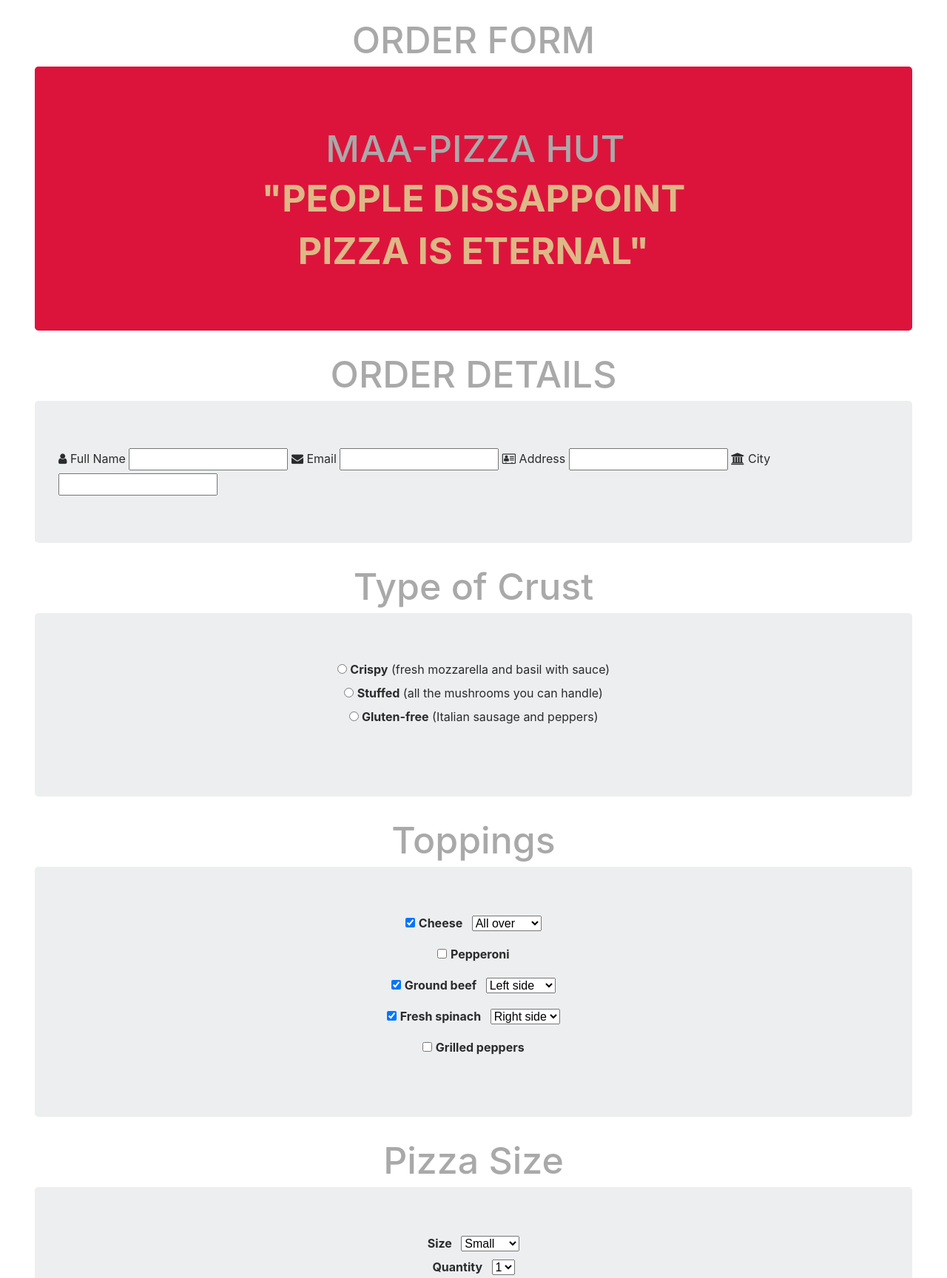
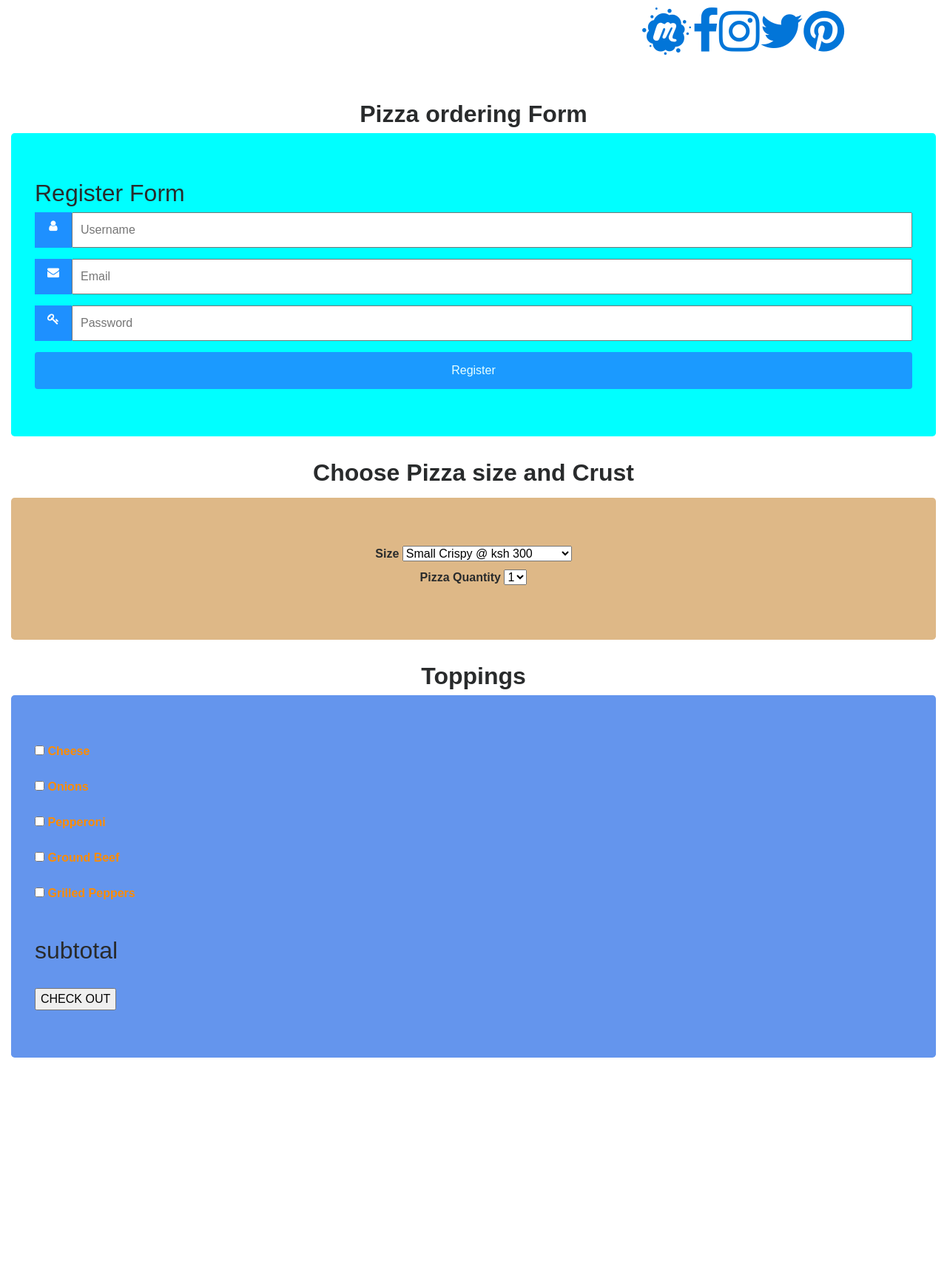
Before and after one commit to Kay-raph/MaaPizza, a plain HTML site: page order/index2.html in a window 1280 px wide. Shown: the part 5-1733 px from the top of the page at 74% size. After the commit the page ends 1467 px from the top, so only its background shows below. Drawn offline with nearby package versions, Linux system fonts and the light colour scheme.

Commit message:
Update index2.html

```diff
--- a/order/index2.html
+++ b/order/index2.html
@@ -1,41 +1,98 @@
-<!DOCTYPE html>
-<html lang="en">
+<!DOCTYPE HTML>
+<html lang="en-US">
 
 <head>
-  <meta charset="UTF-8">
-  <meta name="viewport" content="width=device-width, initial-scale=1.0">
-  <meta http-equiv="X-UA-Compatible" content="ie=edge">
+	<title>HTML5 Local Storage Project</title>
+	<META charset="UTF-8">
+	<META name="viewport" content="width=device-width, initial-scale=1, shrink-to-fit=no">
+	<META NAME='rating' CONTENT='General' />
+	<META NAME='expires' CONTENT='never' />
+	<META NAME='language' CONTENT='English, EN' />
+	<META name="description" content="shopping cart project with HTML5 and JavaScript">
+	<META name="keywords" content="HTML5,CSS,JavaScript, html5 session storage, html5 local storage">
+	<META name="author" content="dcwebmakers.com">
 	<link href="css/bootstrap.css" rel="stylesheet" type="text/css">
-  <link href="css/styles2.css" rel="stylesheet" type="text/css">
 	<link rel="stylesheet" href="https://cdnjs.cloudflare.com/ajax/libs/font-awesome/4.7.0/css/font-awesome.min.css">
 	<script src="https://code.jquery.com/jquery-3.4.1.min.js "
 		integrity="sha256-FgpCb/KJQlLNfOu91ta32o/NMZxltwRo8QtmkMRdAu8=" crossorigin=" anonymous "></script>
-  <script src="js/script2.js "></script>
-  <title>Maa-pizza</title>
+	<script src="/Storage.js"></script>
+	<link rel="stylesheet" href="/css/StorageStyle.css">
 </head>
+<style>
+	body {font-family: Arial, Helvetica, sans-serif;}
+	* {box-sizing: border-box;}
 
+	.input-container {
+	  display: -ms-flexbox; /* IE10 */
+	  display: flex;
+	  width: 100%;
+	  margin-bottom: 15px;
+	}
+
+	.icon {
+	  padding: 10px;
+	  background: dodgerblue;
+	  color: white;
+	  min-width: 50px;
+	  text-align: center;
+	}
+
+	.input-field {
+	  width: 100%;
+	  padding: 10px;
+	  outline: none;
+	}
+
+	.input-field:focus {
+	  border: 2px solid dodgerblue;
+	}
+
+	/* Set a style for the submit button */
+	.btn {
+	  background-color: dodgerblue;
+	  color: white;
+	  padding: 15px 20px;
+	  border: none;
+	  cursor: pointer;
+	  width: 100%;
+	  opacity: 0.9;
+	}
+
+	.btn:hover {
+	  opacity: 1;
+	}
+	</style>
 <body>
+	<div class="nav">
+		<nav class="navbar navbar-inverse navbar-fixed-top" id="nav">
+			<div class="container">
+				<a href="index.html">
+					<div class="navbar-text pull-left" style="color: deeppink;">
+					</div>
+				</a>
+				<div class="navbar-text pull-right"><a href="https://www.pinterest.com"><i
+							class="fa fa-pinterest fa-4x"></i></a></div>
+				<div class="navbar-text pull-right"><a href="http://twitter.com"><i class="fa fa-twitter fa-4x"></i></a>
+				</div>
+				<div class="navbar-text pull-right"><a href="https://www.instagram.com/">
+						<i class="fa fa-instagram fa-4x"></i></a>
+				</div>
+				<div class="navbar-text pull-right"><a href="https://www.facebook.com">
+						<i class="fa fa-facebook fa-4x"></i></a></div>
+				<div class="navbar-text pull-right"><a href="https://www.meetup.com/">
+						<i class="fa fa-meetup fa-4x"></i></a>
+				</div>
+			</div>
+		</nav>
+	</div>
 	<div class="container-fluid">
-    <h1>ORDER FORM</h1>
-    <div class="jumbotron" id="jmb">
-      <div class="rot">
-        <h1>MAA-PIZZA HUT</h1><br>
-      </div>
-      <b>
-        <h3 style="color: burlywood;">
-          <p>"PEOPLE DISSAPPOINT</p>
-      </b>
-      <b>
-        <p>PIZZA IS ETERNAL"</p>
-        </h3>
-      </b>
-    </div>
-    <h1>ORDER DETAILS</h1>
-    <div class="jumbotron" id="jb">
+		<div class="imeg"><br><br>
+			<h2 style="text-align: center;"><b>Pizza ordering Form</b></h2>
+			<div class="jumbotron" id="jb" style="background-color: aqua;">
 
 				<form href="script2.js" onsubmit="return validateForm()" method="post">
 					<div class="conta">
-          <div class="row1">
+						<!-- <div class="row1">
 							<div class="col-50">
 								<label for="fname"><i class="fa fa-user"></i> Full Name</label>
 								<input type="text" id="fname" name="firstname" placeholder="">
@@ -46,98 +103,102 @@
 								<label for="city"><i class="fa fa-institution"></i> City</label>
 								<input type="text" id="city" name="city     " placeholder="">
 							</div>
+						</div> -->
+						<form action="" style="max-width:500px;margin:auto">
+							<h2>Register Form</h2>
+							<div class="input-container">
+								<i class="fa fa-user icon"></i>
+								<input class="input-field" type="text" placeholder="Username" name="usrnm">
 							</div>
+
+							<div class="input-container">
+								<i class="fa fa-envelope icon"></i>
+								<input class="input-field" type="text" placeholder="Email" name="email">
+							</div>
+
+							<div class="input-container">
+								<i class="fa fa-key icon"></i>
+								<input class="input-field" type="password" placeholder="Password" name="psw">
+							</div>
+
+							<button type="submit" class="btn">Register</button>
+						</form>
+
 
 					</div>
 			</div>
-    <h1>Type of Crust</h1>
-    <div class="jumbotron" style="background-image: url(" css/pzz.jpg");"> <div style="text-align:center;">
-      <input id="Crispy" name="crust-type" type="radio" value="Crispy">
-      <label for="crispy"><strong>Crispy</strong> (fresh mozzarella and basil with sauce)</label>
-    </div>
-    <div style="text-align:center;">
-      <input id="Stuffed" name="crust-type" type="radio" value="stuffed">
-      <label for="stuffed"><strong>Stuffed</strong> (all the mushrooms you can handle)</label>
-    </div>
-    <div style="text-align:center;">
-      <input id="Glutten-Free" name="crust-type" type="radio" value="sausage">
-      <label for="glutten-free"><strong>Gluten-free</strong> (Italian sausage and peppers)</label>
-    </div><br>
-  </div>
+			<p>
+				<h2 style="text-align: center;"><b>Choose Pizza size and Crust </b>
+			</p>
+			</h2>
+			<form name=ShoppingList>
 
-  <h1>Toppings</h1>
-  <div class="jumbotron">
-    <!-- toppings -->
-    <div style="text-align:center;">
-      <input id="topping-cheese" name="cheese" type="checkbox" value="cheese" checked>
-      <label for="topping-cheese"><strong>Cheese</strong></label>
+				<div id="main">
 
-      <label class="visuallyhidden" for="topping-cheese-location">Cheese location</label>
-      <select id="topping-cheese-location" name="cheese-location">
-        <option value="all" selected>All over</option>
-        <option value="left">Left side</option>
-        <option value="right">Right side</option>
-      </select>
-    </div>
-    <div style="text-align:center;">
-      <input id="topping-pepperoni" name="topping" type="checkbox" value="pepperoni">
-      <label for="topping-pepperoni"><strong>Pepperoni</strong></label>
-      <!-- for a cleaner experience, we'd only add the <select> when the checkbox is checked -->
-    </div>
-    <div style="text-align:center;">
-      <input id="topping-beef" name="topping" type="checkbox" value="beef" checked>
-      <label for="topping-beef"><strong>Ground beef</strong></label>
-
-      <label class="visuallyhidden" for="topping-beef-location">Beef location</label>
-      <select id="topping-beef-location" name="beef-location">
-        <option value="all">All over</option>
-        <option value="left" selected>Left side</option>
-        <option value="right">Right side</option>
-      </select>
-    </div>
-    <div style="text-align:center;">
-      <input id="topping-spinach" name="topping" type="checkbox" value="spinach" checked>
-      <label for="topping-spinach"><strong>Fresh spinach</strong></label>
-      <label class="visuallyhidden" for="topping-spinach-location">Spinach location</label>
-      <select id="topping-spinach-location" name="spinach-location">
-        <option value="all">All over</option>
-        <option value="left">Left side</option>
-        <option value="right" selected>Right side</option>
-      </select>
-    </div>
-    <div style="text-align:center;">
-      <input id="topping-peppers" name="topping" type="checkbox" value="peppers">
-      <label for="topping-peppers"><strong>Grilled peppers</strong></label>
-      <!-- for a cleaner experience, we'd only add the <select> when the checkbox is checked -->
-    </div>
-  </div>
-  <h1>Pizza Size</h1>
-  <!-- size -->
-  <div class="jumbotron">
+					<div class="jumbotron" style="background-color:burlywood;">
 						<div class="size" style="text-align: center;">
 							<label for="pizza-size"><strong>Size</strong></label>
 							<select id="pizza-size" name="pizza-size">
-        <option value="s">Small</option>
-        <option value="m">Medium</option>
-        <option value="l">Large</option>
+								<option style="background-color: DodgerBlue;"value="s">Small Crispy @ ksh 300</option>
+								<option style="background-color: DodgerBlue;" value="s">Small Stuffed @ ksh 200</option>
+								<option style="background-color: DodgerBlue;" value="s">Small Gluten-free @ ksh 350</option>
+								<option style="background-color: DodgerBlue;" value="m">Medium Crispy @ ksh 500</option>
+								<option style="background-color: DodgerBlue;" value="m">Medium Stuffed @ ksh 400</option>
+								<option style="background-color: DodgerBlue;" value="m">Medium Gluten-free ksh 550</option>
+								<option style="background-color: DodgerBlue;" value="l">Large Crispy @ ksh 800 </option>
+								<option style="background-color: DodgerBlue;" value="l">Large Stuffed @ ksh 700 </option>
+								<option style="background-color: DodgerBlue;" value="l">Large Gluten-free @ ksh 850 </option>
 							</select>
 						</div>
 						<div class="quant" style="text-align: center;">
-      <label for="pizza-qty"><strong>Quantity</strong></label>
+							<label for="pizza-qty"><strong>Pizza Quantity</strong></label>
 							<select id="pizza-qty" name="pizza-qty">
-        <option value="1" selected>1</option>
-        <option value="2">2</option>
-        <option value="3">3</option>
-        <option value="4">4</option>
-        <option value="5">5</option>
-        <option value="6">6</option>
+								<option style="background-color: DodgerBlue;" value="1" selected>1</option>
+								<option style="background-color: DodgerBlue;" value="2">2</option>
+								<option style="background-color: DodgerBlue;" value="3">3</option>
+								<option style="background-color: DodgerBlue;" value="4">4</option>
+								<option style="background-color: DodgerBlue;" value="5">5</option>
+								<option style="background-color: DodgerBlue;" value="6">6</option>
 							</select>
 						</div>
-    <button id="visually" style="text-align: right;"> <a href="payment.html">Head to payment</a></button>
+					</div>
+					<h2 style="text-align: center;"><b>Toppings</b></h2>
+					<div class="jumbotron" style="background-color: cornflowerblue;">
+						<p><input id="topping-cheese" name="cheese" type="checkbox" value="cheese">
+							<label for="topping-cheese" style="color: darkorange;"><strong>Cheese</strong></label></p>
+						<p><input id="topping-cheese" name="Onions" type="checkbox" value="Onions">
+							<label for="topping-cheese" style="color: darkorange;"><strong>Onions</strong></label></p>
+						<p><input id="topping-cheese" name="Pepperoni" type="checkbox" value="Pepperoni">
+							<label for="topping-cheese" style="color: darkorange;"><strong>Pepperoni</strong></label>
+						</p>
+						<p><input id="topping-cheese" name="Ground Beef" type="checkbox" value="Ground Beef">
+							<label for="topping-cheese" style="color: darkorange;"><strong>Ground Beef</strong></label>
+						</p>
+						<p><input id="topping-cheese" name="Grilled Peppers" type="checkbox" value="Grilled Peppers">
+							<label for="topping-cheese" style="color: darkorange;"><strong>Grilled
+									Peppers</strong></label></p><br>
+						<h2>subtotal</h2><br>
+						 <div class="bt">
+							<button>CHECK OUT</button>
+						</div>
+
+
+					<!--
+		<input type=button value="Save"   onclick="SaveItem()">
+		<input type=button value="Update" onclick="ModifyItem()">
+		<input type=button value="Delete" onclick="RemoveItem()">
+	 -->
+
+					<!-- <div id="items_table">
+		<h3>Shopping List</h3>
+		<table id=list></table>
+		<p>
+			<label><input type=button value="Clear" onclick="ClearAll()">
+				<i>* Delete all items</i></label>
+		</p>
+	</div> -->
 			</form>
 		</div>
 	</div>
-  </div>
 </body>
-
 </html>
```
Lines whose indentation alone changed are shown as unchanged.
